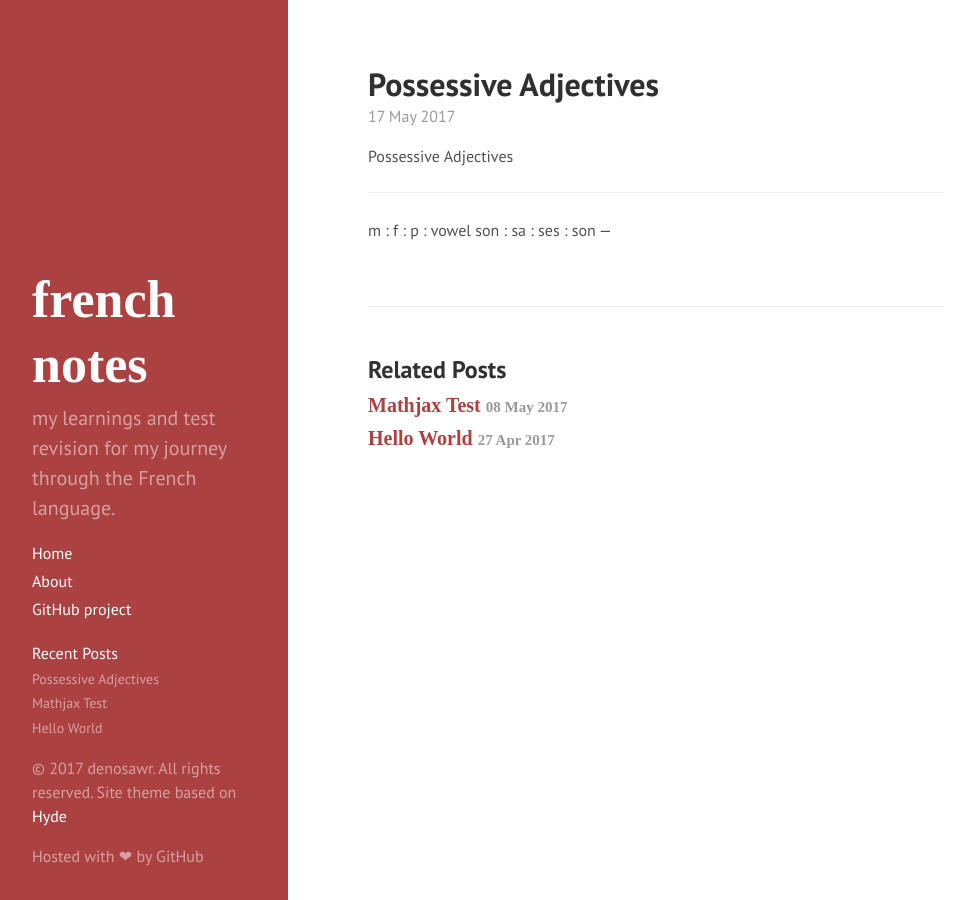
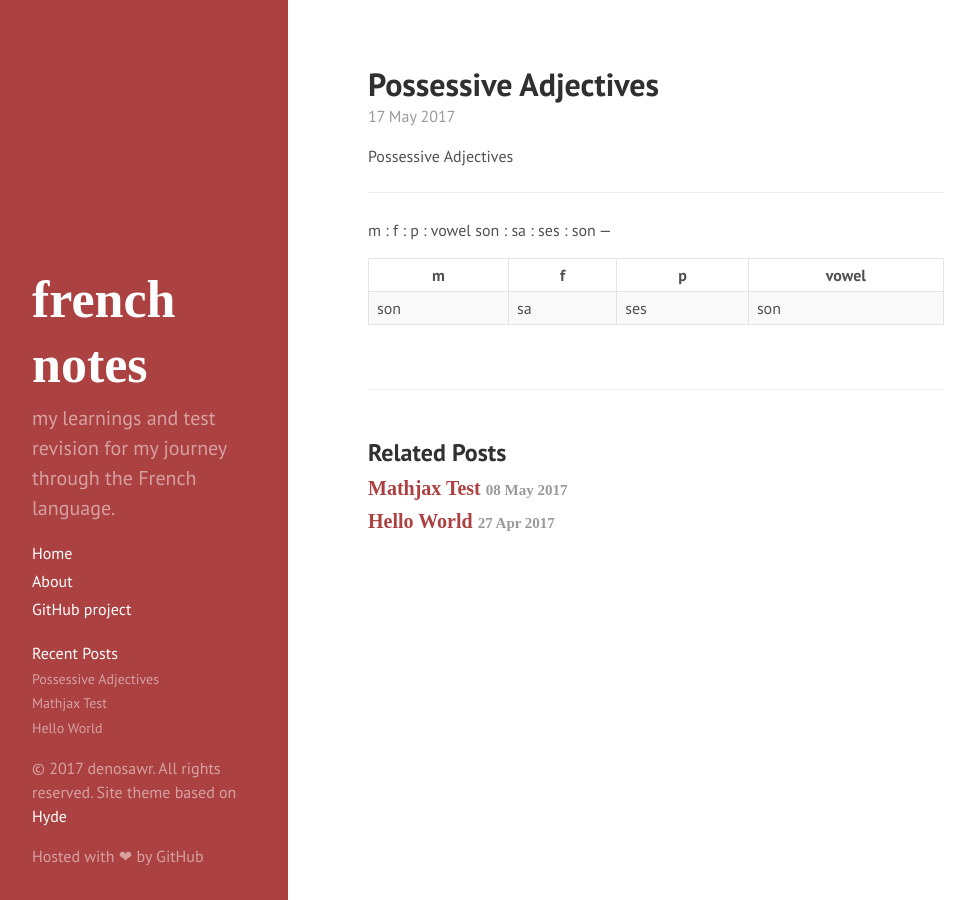
Before and after one commit to denosawr/french-learning-blog, a Jekyll site: the page built from _posts/2017-5-17-Possessive-Adjectives.md, in a window 1280 px wide. Shown: the whole page, without its empty margins (0-975 px from the left). Built offline with Jekyll 4.4.1, drawn with Linux system fonts in a browser that asks for light colours; some web fonts are replaced; our own code applies the rules of GitHub Pages for plain Markdown files.

Commit message:
Update 2017-5-17-Possessive-Adjectives.md

```diff
--- a/_posts/2017-5-17-Possessive-Adjectives.md
+++ b/_posts/2017-5-17-Possessive-Adjectives.md
@@ -4,3 +4,7 @@ Possessive Adjectives
 m : f : p : vowel
 son : sa : ses : son
 ---
+
+| m | f | p | vowel |
+| ------- | ------- | ------- | ------- |
+| son | sa | ses | son |
```
